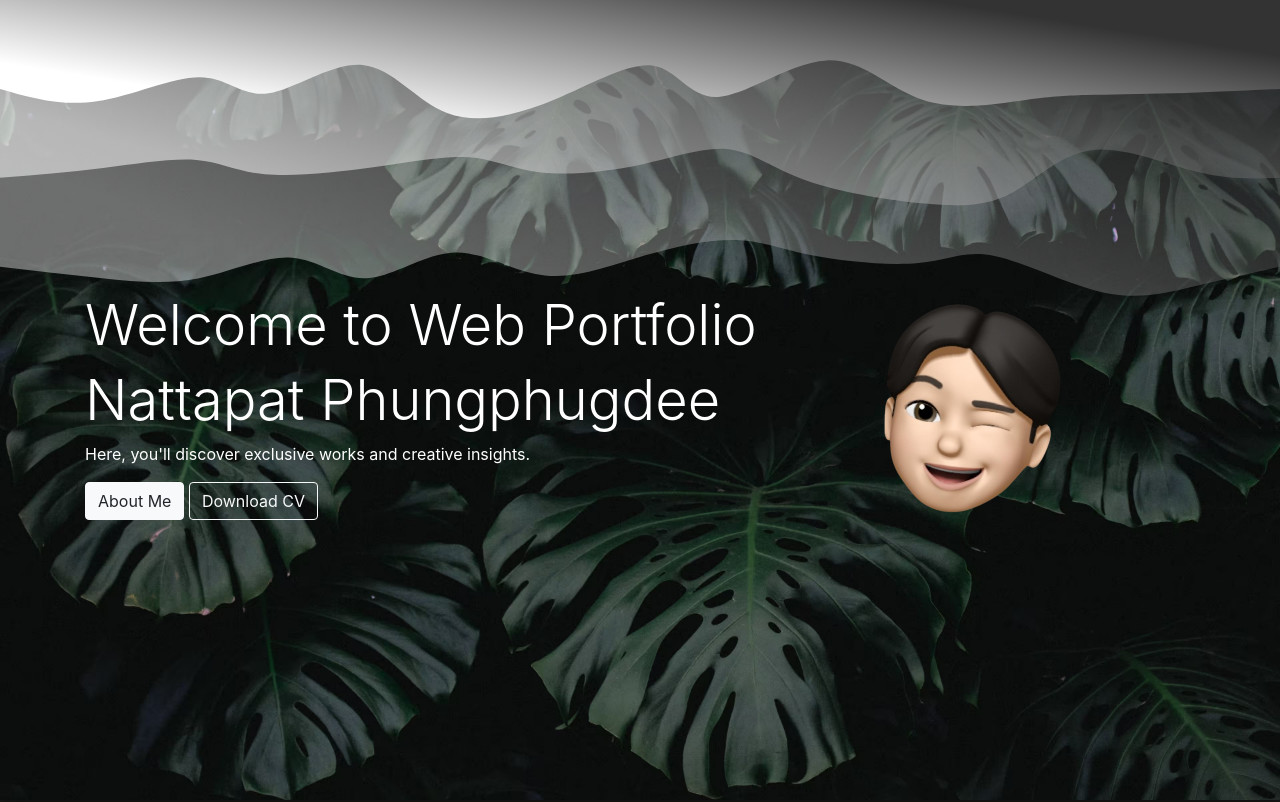
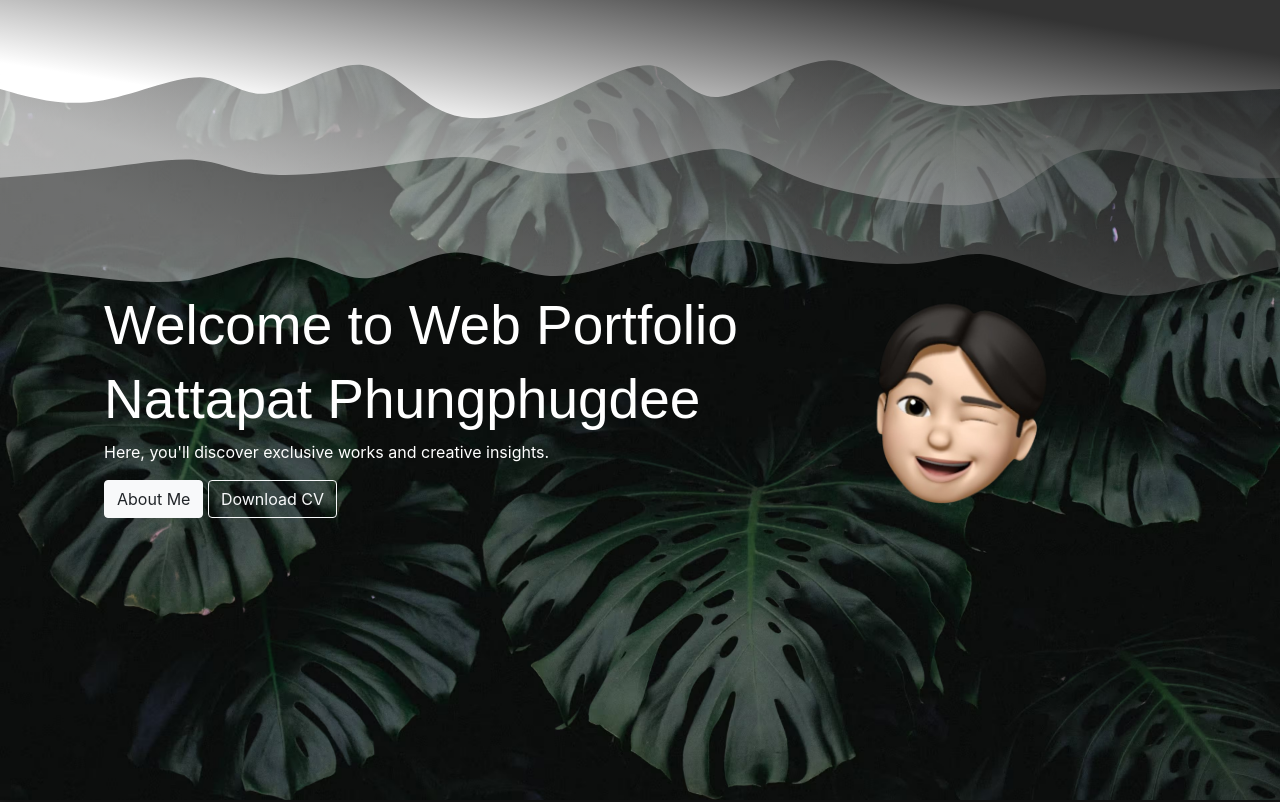
Before and after one commit to ZXINNATTAPAT/ZXINNATTAPAT3.github.io, a plain HTML site: page index.html in a window 1280 px wide. Shown: the top 802 px of the page. Drawn offline with nearby package versions, Linux system fonts and the light colour scheme; a web font is replaced by a local one.

Commit message:
ss layout

```diff
--- a/index.html
+++ b/index.html
@@ -11,6 +11,10 @@
     <link rel="stylesheet" href="./stylesheets/cardslide.css" async>
     <link rel="stylesheet" href="./stylesheets/contact.css" async>
 
+    <link rel="preconnect" href="https://fonts.googleapis.com">
+    <link rel="preconnect" href="https://fonts.gstatic.com" crossorigin>
+    <link href="https://fonts.googleapis.com/css2?family=Inter:wght@100;200&display=swap" rel="stylesheet">
+
     <link rel="stylesheet" href="https://cdnjs.cloudflare.com/ajax/libs/font-awesome/5.15.3/css/all.min.css" integrity="sha384-SZXxX4whJ79/gErwcOYf+zWLeJdY/qpuqC4cAa9rOGUstPomtqpuNWT9wdPEn2fk" crossorigin="anonymous">
     <link rel="stylesheet" href="https://cdnjs.cloudflare.com/ajax/libs/font-awesome/4.7.0/css/font-awesome.min.css" integrity="sha384-wvfXpqpZZVQGK6TAh5PVlGOfQNHSoD2xbE+QkPxCAFlNEevoEH3Sl0sibVcOQVnN" crossorigin="anonymous">
     <link rel="stylesheet" href="https://stackpath.bootstrapcdn.com/bootstrap/4.3.1/css/bootstrap.min.css" integrity="sha384-ggOyR0iXCbMQv3Xipma34MD+dH/1fQ784/j6cY/iJTQUOhcWr7x9JvoRxT2MZw1T" crossorigin="anonymous">
@@ -21,6 +25,14 @@
   <link rel="preconnect" href="https://fonts.gstatic.com" crossorigin> -->
     <link href="https://fonts.googleapis.com/css2?family=Kenia&family=Libre+Bodoni&family=Noto+Sans+Thai+Looped:wght@600&family=Noto+Sans+Thai:wght@500&display=swap" rel="stylesheet">
 </head>
+
+<style>
+  .font-add{
+    font-family: 'Inter ', sans-serif;
+    font-size: 55px;
+  }
+</style>
+
 
 <body  style="background-color: #2B2B2B">
   <script>
@@ -107,10 +119,10 @@
 
               <div class="jumbotron" style="background: transparent ">
                   <div class="container block11 " >
-                      <div class="row" >
+                      <div class="row m-1" >
                         <div class="col-lg-8">
-                            <h1 class="display-4 sh-x" style="color: #FFFFFF;">Welcome to Web Portfolio</h1>
-                            <h1 class="display-4 sh-x " style="color: #FFFFFF; ">Nattapat Phungphugdee</h1>
+                            <h1 class="font-add sh-x" style="color: #FFFFFF; ">Welcome to Web Portfolio</h1>
+                            <h1 class="font-add sh-x " style="color: #FFFFFF;">Nattapat Phungphugdee</h1>
                             <p class=" sh-x" style="color: #FFFFFF;">Here, you'll discover exclusive works and creative insights.</p>
                             <!-- <h4 class="display-5 sh-x" style="color: #FFFFFF;">I'm a <strong class="x">computer science</strong>  major student.</h4> -->
                             <a class="btn btn-light " href="#profile-section" role="button">About Me</a>
--- a/stylesheets/index.css
+++ b/stylesheets/index.css
@@ -1,6 +1,7 @@
 * {
   box-sizing: border-box;
   scroll-behavior: smooth;
+
 }
 /* Firefox */
 * {
```
